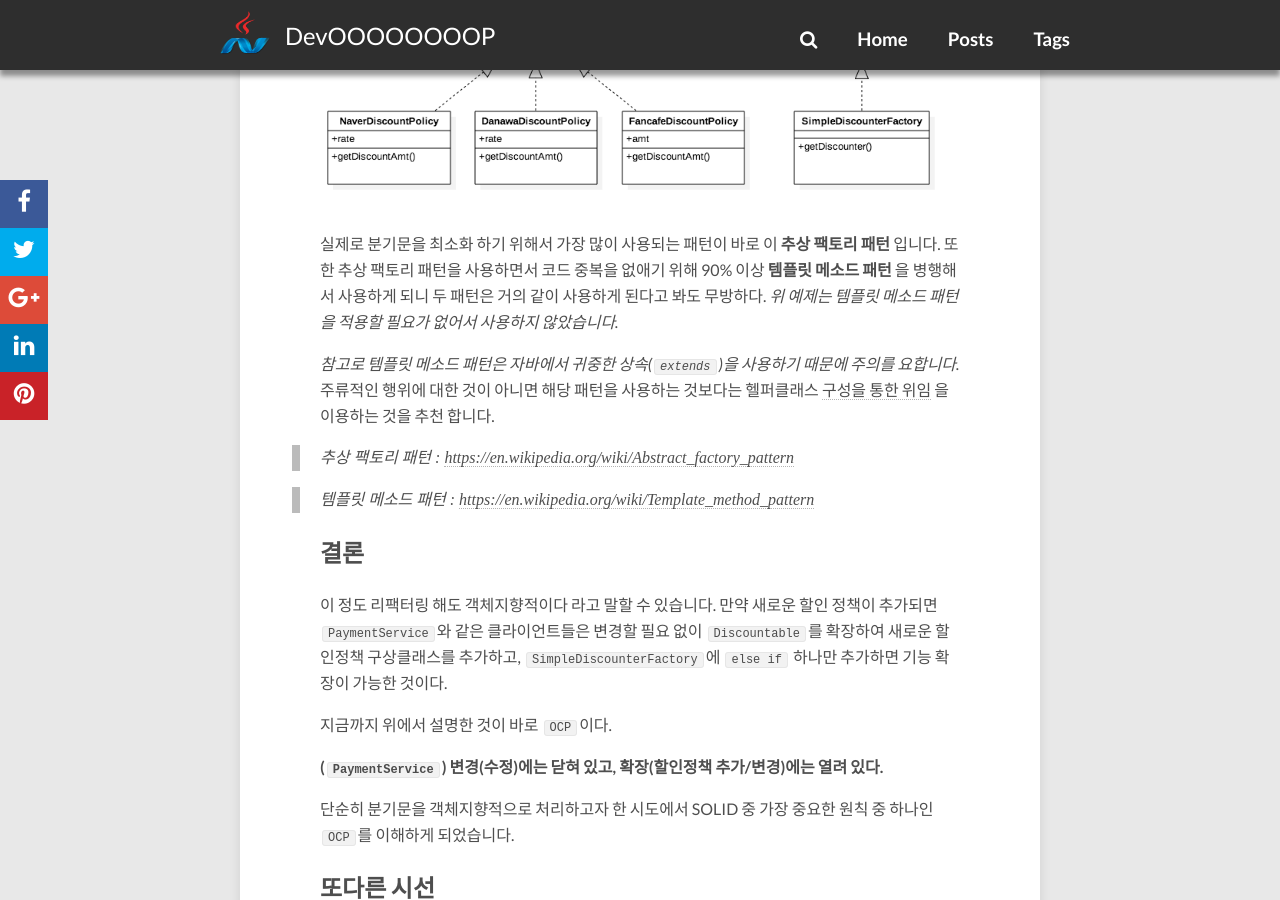
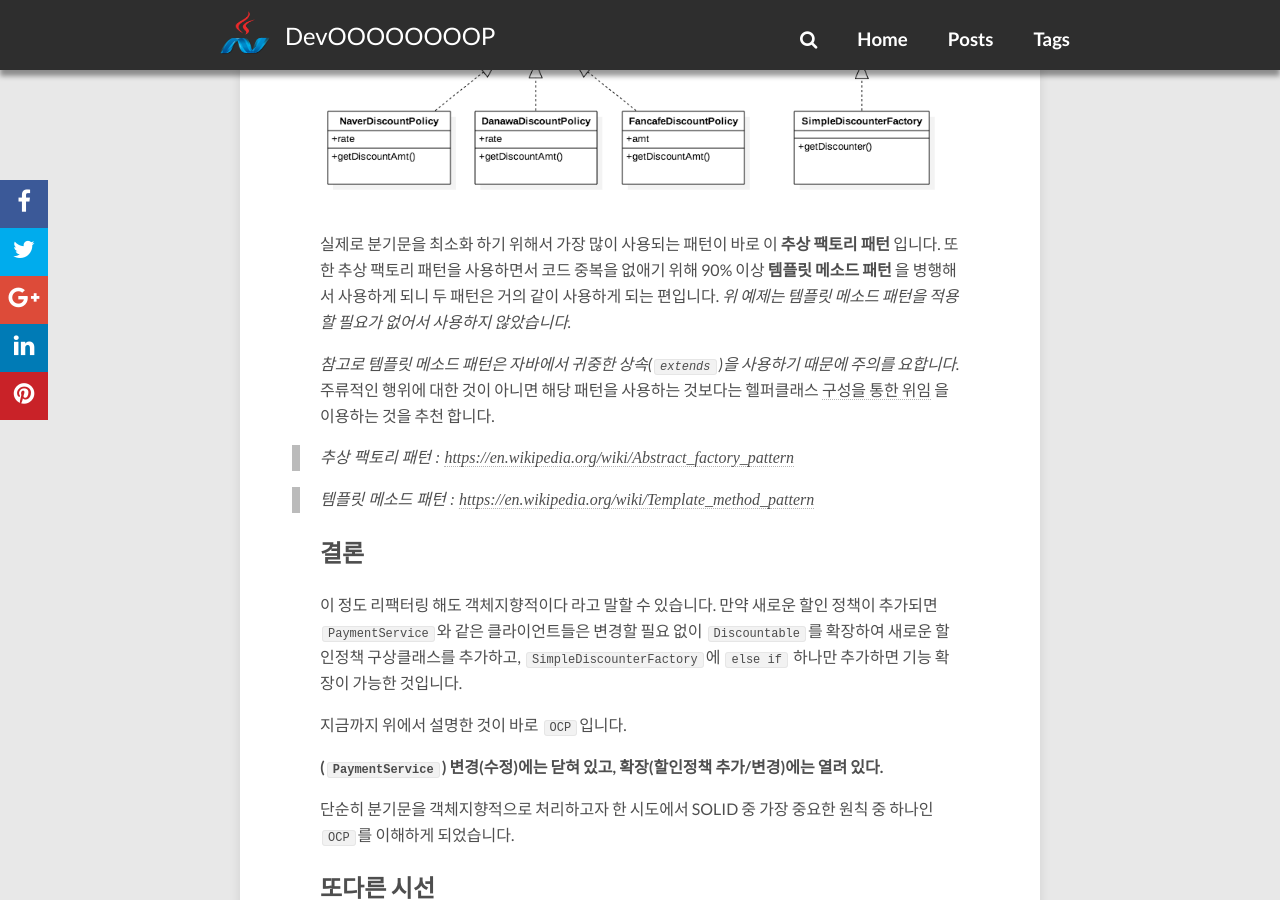
Before and after one commit to redutan/redutan.github.io, a Jekyll site: the page built from _posts/2016/2016-03-31-anti-oop-if.markdown, in a window 1280 px wide and 900 px high, scrolled down 6863 px. Built offline with Jekyll 4.4.1, drawn with Linux system fonts in a browser that asks for light colours; nearby versions of some CDN libraries; comment, search, counter and statistics services are not loaded; some of the changed text lies outside the part shown.

Commit message:
포스팅 수정

```diff
--- a/_posts/2016/2016-03-31-anti-oop-if.markdown
+++ b/_posts/2016/2016-03-31-anti-oop-if.markdown
@@ -320,7 +320,7 @@ public class SimpleDiscounterFactory {
 
 실제로 분기문을 최소화 하기 위해서 가장 많이 사용되는 패턴이 바로 이 **추상 팩토리 패턴** 입니다.
 또한 추상 팩토리 패턴을 사용하면서 코드 중복을 없애기 위해 90% 이상 **템플릿 메소드 패턴** 을 병행해서
-사용하게 되니 두 패턴은 거의 같이 사용하게 된다고 봐도 무방하다. _위 예제는 템플릿 메소드 패턴을 적용할
+사용하게 되니 두 패턴은 거의 같이 사용하게 되는 편입니다. _위 예제는 템플릿 메소드 패턴을 적용할
 필요가 없어서 사용하지 않았습니다._
 
 _참고로 템플릿 메소드 패턴은 자바에서 귀중한 상속(`extends`)을 사용하기 때문에 주의를 요합니다._
@@ -340,9 +340,9 @@ _참고로 템플릿 메소드 패턴은 자바에서 귀중한 상속(`extends`
 
 이 정도 리팩터링 해도 객체지향적이다 라고 말할 수 있습니다. 만약 새로운 할인 정책이 추가되면 `PaymentService`와
 같은 클라이언트들은 변경할 필요 없이 `Discountable`를 확장하여 새로운 할인정책 구상클래스를 추가하고,
-`SimpleDiscounterFactory`에 `else if` 하나만 추가하면 기능 확장이 가능한 것이다.
+`SimpleDiscounterFactory`에 `else if` 하나만 추가하면 기능 확장이 가능한 것입니다.
 
-지금까지 위에서 설명한 것이 바로 `OCP`이다.
+지금까지 위에서 설명한 것이 바로 `OCP`입니다.
 
 **(`PaymentService`) 변경(수정)에는 닫혀 있고, 확장(할인정책 추가/변경)에는 열려 있다.**
 
```
Also changed, not shown: other parts of _posts/2016/2016-03-31-anti-oop-if.markdown (+1 -0 lines).
